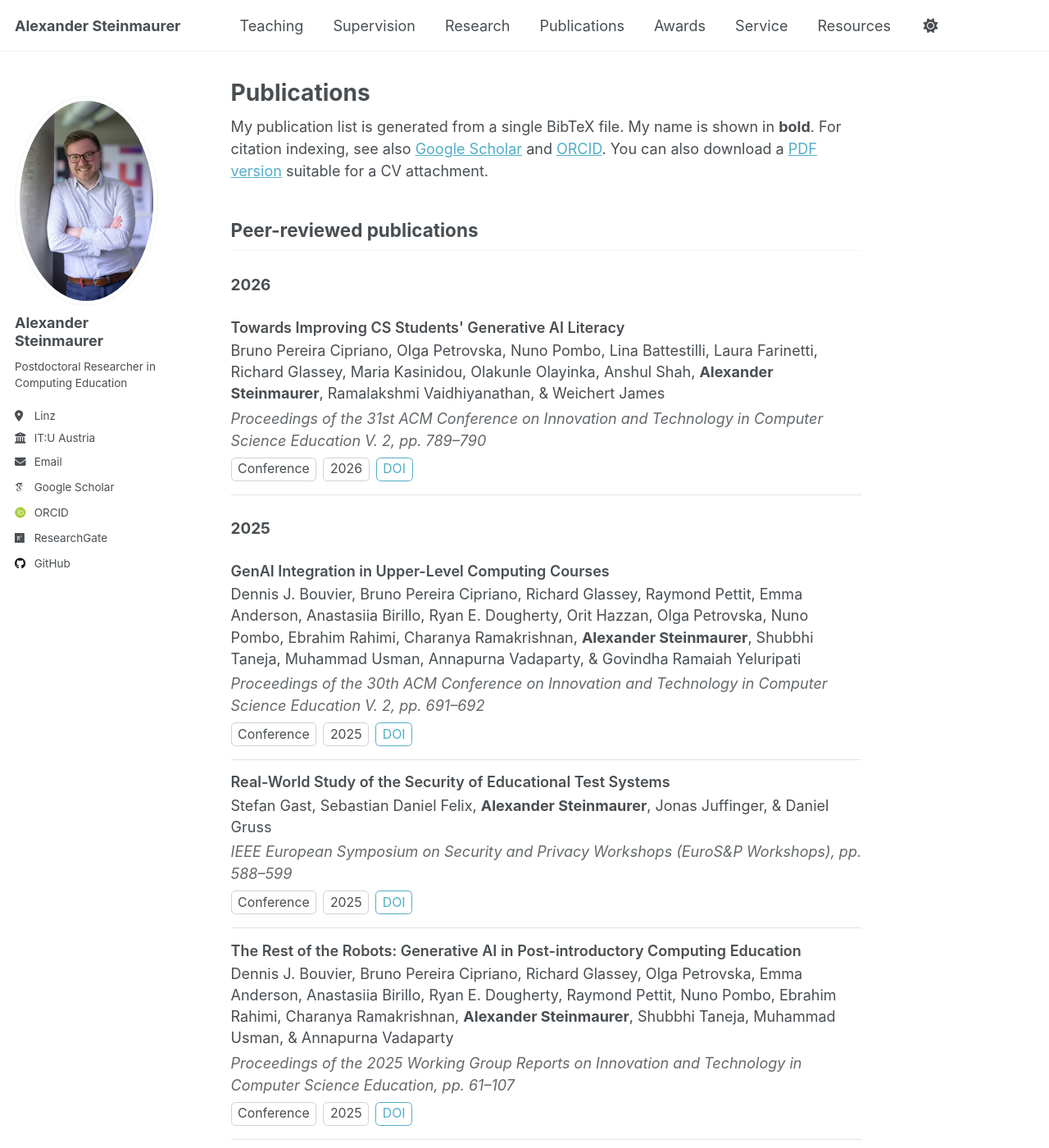
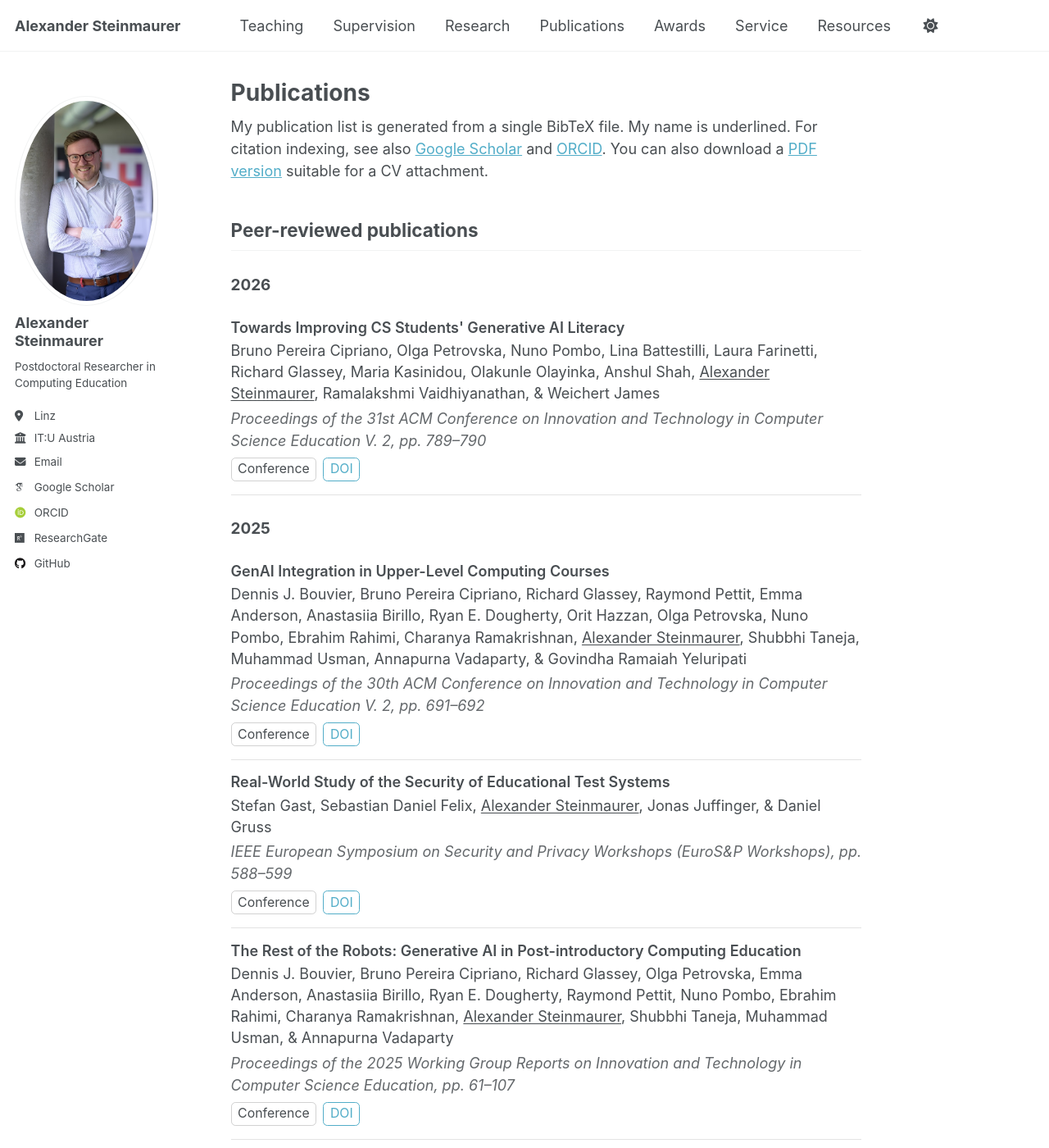
Before and after one commit to xstone93/xstone93.github.io, a Jekyll site: the page built from _pages/publications.md, in a window 1280 px wide and 1400 px high. Shown: the whole window at 82% size. Built offline with Jekyll 4.4.1, drawn with Linux system fonts in a browser that asks for light colours; some web fonts are replaced; a script that is not in the unit is left out; some of the changed text lies outside the part shown.

Commit message:
Refine publication author and note display

```diff
--- a/_includes/publications-generated.html
+++ b/_includes/publications-generated.html
@@ -5,239 +5,216 @@
   <h3 class="publication-year">2026</h3>
 <article class="publication-item">
   <div class="publication-title">Towards Improving CS Students&#x27; Generative AI Literacy</div>
-  <div class="publication-authors">Bruno Pereira Cipriano, Olga Petrovska, Nuno Pombo, Lina Battestilli, Laura Farinetti, Richard Glassey, Maria Kasinidou, Olakunle Olayinka, Anshul Shah, <strong>Alexander Steinmaurer</strong>, Ramalakshmi Vaidhiyanathan, &amp; Weichert James</div>
+  <div class="publication-authors">Bruno Pereira Cipriano, Olga Petrovska, Nuno Pombo, Lina Battestilli, Laura Farinetti, Richard Glassey, Maria Kasinidou, Olakunle Olayinka, Anshul Shah, <span class="publication-own-name">Alexander Steinmaurer</span>, Ramalakshmi Vaidhiyanathan, &amp; Weichert James</div>
   <div class="publication-venue">Proceedings of the 31st ACM Conference on Innovation and Technology in Computer Science Education V. 2, pp. 789–790</div>
   <div class="publication-footer">
     <span class="publication-type">Conference</span>
-    <span class="publication-year-inline">2026</span>
     <span class="publication-links"><a class="pub-link" href="https://doi.org/10.1145/3803401.3812055">DOI</a></span>
   </div>
 </article>
   <h3 class="publication-year">2025</h3>
 <article class="publication-item">
   <div class="publication-title">GenAI Integration in Upper-Level Computing Courses</div>
-  <div class="publication-authors">Dennis J. Bouvier, Bruno Pereira Cipriano, Richard Glassey, Raymond Pettit, Emma Anderson, Anastasiia Birillo, Ryan E. Dougherty, Orit Hazzan, Olga Petrovska, Nuno Pombo, Ebrahim Rahimi, Charanya Ramakrishnan, <strong>Alexander Steinmaurer</strong>, Shubbhi Taneja, Muhammad Usman, Annapurna Vadaparty, &amp; Govindha Ramaiah Yeluripati</div>
+  <div class="publication-authors">Dennis J. Bouvier, Bruno Pereira Cipriano, Richard Glassey, Raymond Pettit, Emma Anderson, Anastasiia Birillo, Ryan E. Dougherty, Orit Hazzan, Olga Petrovska, Nuno Pombo, Ebrahim Rahimi, Charanya Ramakrishnan, <span class="publication-own-name">Alexander Steinmaurer</span>, Shubbhi Taneja, Muhammad Usman, Annapurna Vadaparty, &amp; Govindha Ramaiah Yeluripati</div>
   <div class="publication-venue">Proceedings of the 30th ACM Conference on Innovation and Technology in Computer Science Education V. 2, pp. 691–692</div>
   <div class="publication-footer">
     <span class="publication-type">Conference</span>
-    <span class="publication-year-inline">2025</span>
     <span class="publication-links"><a class="pub-link" href="https://doi.org/10.1145/3724389.3731276">DOI</a></span>
   </div>
 </article>
 <article class="publication-item">
   <div class="publication-title">Real-World Study of the Security of Educational Test Systems</div>
-  <div class="publication-authors">Stefan Gast, Sebastian Daniel Felix, <strong>Alexander Steinmaurer</strong>, Jonas Juffinger, &amp; Daniel Gruss</div>
+  <div class="publication-authors">Stefan Gast, Sebastian Daniel Felix, <span class="publication-own-name">Alexander Steinmaurer</span>, Jonas Juffinger, &amp; Daniel Gruss</div>
   <div class="publication-venue">IEEE European Symposium on Security and Privacy Workshops (EuroS&amp;P Workshops), pp. 588–599</div>
   <div class="publication-footer">
     <span class="publication-type">Conference</span>
-    <span class="publication-year-inline">2025</span>
     <span class="publication-links"><a class="pub-link" href="https://doi.org/10.1109/EUROSPW67616.2025.00074">DOI</a></span>
   </div>
 </article>
 <article class="publication-item">
   <div class="publication-title">The Rest of the Robots: Generative AI in Post-introductory Computing Education</div>
-  <div class="publication-authors">Dennis J. Bouvier, Bruno Pereira Cipriano, Richard Glassey, Olga Petrovska, Emma Anderson, Anastasiia Birillo, Ryan E. Dougherty, Raymond Pettit, Nuno Pombo, Ebrahim Rahimi, Charanya Ramakrishnan, <strong>Alexander Steinmaurer</strong>, Shubbhi Taneja, Muhammad Usman, &amp; Annapurna Vadaparty</div>
+  <div class="publication-authors">Dennis J. Bouvier, Bruno Pereira Cipriano, Richard Glassey, Olga Petrovska, Emma Anderson, Anastasiia Birillo, Ryan E. Dougherty, Raymond Pettit, Nuno Pombo, Ebrahim Rahimi, Charanya Ramakrishnan, <span class="publication-own-name">Alexander Steinmaurer</span>, Shubbhi Taneja, Muhammad Usman, &amp; Annapurna Vadaparty</div>
   <div class="publication-venue">Proceedings of the 2025 Working Group Reports on Innovation and Technology in Computer Science Education, pp. 61–107</div>
   <div class="publication-footer">
     <span class="publication-type">Conference</span>
-    <span class="publication-year-inline">2025</span>
     <span class="publication-links"><a class="pub-link" href="https://doi.org/10.1145/3760545.3783970">DOI</a></span>
   </div>
 </article>
 <article class="publication-item">
   <div class="publication-title">To Complete or Not to Complete: Prediction and Classification of Dropouts in a CS1 Course</div>
-  <div class="publication-authors">Florian Schnedlitz, David Kerschbaumer, <strong>Alexander Steinmaurer</strong>, David Lowe, &amp; Christian Gütl</div>
+  <div class="publication-authors">Florian Schnedlitz, David Kerschbaumer, <span class="publication-own-name">Alexander Steinmaurer</span>, David Lowe, &amp; Christian Gütl</div>
   <div class="publication-venue">IEEE Global Engineering Education Conference (EDUCON), pp. 1–7</div>
   <div class="publication-footer">
     <span class="publication-type">Conference</span>
-    <span class="publication-year-inline">2025</span>
     <span class="publication-links"><a class="pub-link" href="https://doi.org/10.1109/EDUCON62633.2025.11016432">DOI</a></span>
   </div>
 </article>
   <h3 class="publication-year">2024</h3>
 <article class="publication-item">
   <div class="publication-title">Conversational Agents, Virtual Worlds, and Beyond: A Review of Large Language Models Enabling Immersive Learning</div>
-  <div class="publication-authors">Andreas Pester, Ahmed Tammaa, Christian Gütl, <strong>Alexander Steinmaurer</strong>, &amp; Samir Abou El-Seoud</div>
+  <div class="publication-authors">Andreas Pester, Ahmed Tammaa, Christian Gütl, <span class="publication-own-name">Alexander Steinmaurer</span>, &amp; Samir Abou El-Seoud</div>
   <div class="publication-venue">IEEE Global Engineering Education Conference (EDUCON), pp. 1–6</div>
   <div class="publication-footer">
     <span class="publication-type">Conference</span>
-    <span class="publication-year-inline">2024</span>
     <span class="publication-links"><a class="pub-link" href="https://doi.org/10.1109/EDUCON60312.2024.10578895">DOI</a></span>
   </div>
 </article>
 <article class="publication-item">
   <div class="publication-title">Immersive Learning in History Education: Exploring the Capabilities of Virtual Avatars and Large Language Models</div>
-  <div class="publication-authors"><strong>Alexander Steinmaurer</strong>, Andreas Dengel, Mario Comanici, Josef Buchner, Josef Memminger, &amp; Christian Gütl</div>
+  <div class="publication-authors"><span class="publication-own-name">Alexander Steinmaurer</span>, Andreas Dengel, Mario Comanici, Josef Buchner, Josef Memminger, &amp; Christian Gütl</div>
   <div class="publication-venue">Immersive Learning Research Network - 10th International Conference on Immersive Learning, 2271, pp. 363–374</div>
   <div class="publication-footer">
     <span class="publication-type">Conference</span>
-    <span class="publication-year-inline">2024</span>
     <span class="publication-links"><a class="pub-link" href="https://doi.org/10.1007/978-3-031-80475-5_26">DOI</a></span>
   </div>
 </article>
 <article class="publication-item">
   <div class="publication-title">Iterative Student Program Planning using Transformer-Driven Feedback</div>
-  <div class="publication-authors">Elijah Rivera, <strong>Alexander Steinmaurer</strong>, Kathi Fisler, &amp; Shriram Krishnamurthi</div>
+  <div class="publication-authors">Elijah Rivera, <span class="publication-own-name">Alexander Steinmaurer</span>, Kathi Fisler, &amp; Shriram Krishnamurthi</div>
   <div class="publication-venue">Proceedings of the 2024 ACM Conference on Innovation and Technology in Computer Science Education V. 1</div>
   <div class="publication-footer">
     <span class="publication-type">Conference</span>
-    <span class="publication-year-inline">2024</span>
     <span class="publication-links"><a class="pub-link" href="https://doi.org/10.1145/3649217.3653607">DOI</a></span>
   </div>
 </article>
   <h3 class="publication-year">2023</h3>
 <article class="publication-item">
   <div class="publication-title">Analyzing Social Networks and Learning Content on a Discussion Forum of an Introductory Programming MOOC in Higher Education</div>
-  <div class="publication-authors"><strong>Alexander Steinmaurer</strong>, Ratko Savic, Johannes Krugel, &amp; Christian Gütl</div>
+  <div class="publication-authors"><span class="publication-own-name">Alexander Steinmaurer</span>, Ratko Savic, Johannes Krugel, &amp; Christian Gütl</div>
   <div class="publication-venue">IEEE Learning with MOOCS, pp. 1–6</div>
   <div class="publication-footer">
     <span class="publication-type">Conference</span>
-    <span class="publication-year-inline">2023</span>
     <span class="publication-links"><a class="pub-link" href="https://doi.org/10.1109/LWMOOCS58322.2023.10305937">DOI</a></span>
   </div>
 </article>
 <article class="publication-item">
   <div class="publication-title">CPR Emergency Assistance Through Mixed Reality Communication</div>
-  <div class="publication-authors">Manuel Rebol, <strong>Alexander Steinmaurer</strong>, Florian Gamillscheg, Krzysztof Pietroszek, Christian Gütl, Claudia Ranniger, Colton Hood, Adam Rutenberg, &amp; Neal Sikka</div>
+  <div class="publication-authors">Manuel Rebol, <span class="publication-own-name">Alexander Steinmaurer</span>, Florian Gamillscheg, Krzysztof Pietroszek, Christian Gütl, Claudia Ranniger, Colton Hood, Adam Rutenberg, &amp; Neal Sikka</div>
   <div class="publication-venue">Augmented Intelligence and Intelligent Tutoring Systems, 13891, pp. 415–429</div>
   <div class="publication-footer">
     <span class="publication-type">Conference</span>
-    <span class="publication-year-inline">2023</span>
     <span class="publication-links"><a class="pub-link" href="https://doi.org/10.1007/978-3-031-32883-1_38">DOI</a></span>
   </div>
 </article>
 <article class="publication-item">
   <div class="publication-title">Research Agenda 2030: The Great Questions of Immersive Learning Research</div>
-  <div class="publication-authors">Andreas Dengel, <strong>Alexander Steinmaurer</strong>, Lea Marie Müller, Melanie Platz, Minjuan Wang, Christian Gütl, Andreas Pester, &amp; Leonel Morgado</div>
+  <div class="publication-authors">Andreas Dengel, <span class="publication-own-name">Alexander Steinmaurer</span>, Lea Marie Müller, Melanie Platz, Minjuan Wang, Christian Gütl, Andreas Pester, &amp; Leonel Morgado</div>
   <div class="publication-venue">Immersive Learning Research Network - 9th International Conference, 1904, pp. 161–172</div>
   <div class="publication-footer">
     <span class="publication-type">Conference</span>
-    <span class="publication-year-inline">2023</span>
     <span class="publication-links"><a class="pub-link" href="https://doi.org/10.1007/978-3-031-47328-9_12">DOI</a></span>
   </div>
 </article>
   <h3 class="publication-year">2022</h3>
 <article class="publication-item">
   <div class="publication-title">Analyzing Behavioral Patterns in an Introductory Programming MOOC at University Level</div>
-  <div class="publication-authors"><strong>Alexander Steinmaurer</strong>, Christoph Schatz, Johannes Krugel, &amp; Christian Gütl</div>
+  <div class="publication-authors"><span class="publication-own-name">Alexander Steinmaurer</span>, Christoph Schatz, Johannes Krugel, &amp; Christian Gütl</div>
   <div class="publication-venue">IEEE Learning with MOOCS, pp. 114–119</div>
   <div class="publication-footer">
     <span class="publication-type">Conference</span>
-    <span class="publication-year-inline">2022</span>
     <span class="publication-links"><a class="pub-link" href="https://doi.org/10.1109/LWMOOCS53067.2022.9927886">DOI</a></span>
   </div>
 </article>
 <article class="publication-item">
   <div class="publication-title">Developing and Evaluating a Multiplayer Game Mode in a Programming Learning Environment</div>
-  <div class="publication-authors"><strong>Alexander Steinmaurer</strong>, David Eckhard, Julius Dreveny, &amp; Christian Gütl</div>
+  <div class="publication-authors"><span class="publication-own-name">Alexander Steinmaurer</span>, David Eckhard, Julius Dreveny, &amp; Christian Gütl</div>
   <div class="publication-venue">8th International Conference of the Immersive Learning Research Network, pp. 1–8</div>
   <div class="publication-footer">
     <span class="publication-type">Conference</span>
-    <span class="publication-year-inline">2022</span>
     <span class="publication-links"><a class="pub-link" href="https://doi.org/10.23919/ILRN55037.2022.9815973">DOI</a></span>
   </div>
 </article>
 <article class="publication-item">
   <div class="publication-title">Implementation and Experiences of a Flipped Lecture Hall - A Fully Online Introductory Programming Course</div>
-  <div class="publication-authors"><strong>Alexander Steinmaurer</strong> &amp; Christian Gütl</div>
+  <div class="publication-authors"><span class="publication-own-name">Alexander Steinmaurer</span> &amp; Christian Gütl</div>
   <div class="publication-venue">Learning in the Age of Digital and Green Transition, 633, pp. 832–843</div>
   <div class="publication-footer">
     <span class="publication-type">Conference</span>
-    <span class="publication-year-inline">2022</span>
     <span class="publication-links"><a class="pub-link" href="https://doi.org/10.1007/978-3-031-26876-2_79">DOI</a></span>
   </div>
 </article>
 <article class="publication-item">
   <div class="publication-title">Learning Security Awareness in Email Communication Using a Platform for Digital Skill Teaching</div>
-  <div class="publication-authors"><strong>Alexander Steinmaurer</strong>, Azra Bajramovic, Daniel Pollhammer, &amp; Christian Gütl</div>
+  <div class="publication-authors"><span class="publication-own-name">Alexander Steinmaurer</span>, Azra Bajramovic, Daniel Pollhammer, &amp; Christian Gütl</div>
   <div class="publication-venue">IEEE International Conference on Teaching, Assessment and Learning for Engineering (TALE), pp. 38–45</div>
   <div class="publication-footer">
     <span class="publication-type">Conference</span>
-    <span class="publication-year-inline">2022</span>
     <span class="publication-links"><a class="pub-link" href="https://doi.org/10.1109/TALE54877.2022.00015">DOI</a></span>
   </div>
 </article>
 <article class="publication-item">
   <div class="publication-title">Work-in-Progress-Volumetric Communication for Remote Assistance Giving Cardiopulmonary Resuscitation</div>
-  <div class="publication-authors">Manuel Rebol, Krzysztof Pietroszek, Claudia Ranniger, Colton Hood, Adam Rutenberg, Neal Sikka, <strong>Alexander Steinmaurer</strong>, &amp; Christian Gütl</div>
+  <div class="publication-authors">Manuel Rebol, Krzysztof Pietroszek, Claudia Ranniger, Colton Hood, Adam Rutenberg, Neal Sikka, <span class="publication-own-name">Alexander Steinmaurer</span>, &amp; Christian Gütl</div>
   <div class="publication-venue">8th International Conference of the Immersive Learning Research Network, pp. 1–3</div>
   <div class="publication-footer">
     <span class="publication-type">Conference</span>
-    <span class="publication-year-inline">2022</span>
     <span class="publication-links"><a class="pub-link" href="https://doi.org/10.23919/ILRN55037.2022.9815989">DOI</a></span>
   </div>
 </article>
   <h3 class="publication-year">2021</h3>
 <article class="publication-item">
   <div class="publication-title">Beyond Gaming: The Potential of Twitch for Online Learning and Teaching</div>
-  <div class="publication-authors">Johanna Pirker, <strong>Alexander Steinmaurer</strong>, &amp; Aleksandar Karakas</div>
+  <div class="publication-authors">Johanna Pirker, <span class="publication-own-name">Alexander Steinmaurer</span>, &amp; Aleksandar Karakas</div>
   <div class="publication-venue">Proceedings of the 26th ACM Conference on Innovation and Technology in Computer Science Education V. 1, pp. 74–80</div>
   <div class="publication-footer">
     <span class="publication-type">Conference</span>
-    <span class="publication-year-inline">2021</span>
     <span class="publication-links"><a class="pub-link" href="https://doi.org/10.1145/3430665.3456324">DOI</a></span>
   </div>
 </article>
 <article class="publication-item">
   <div class="publication-title">Designing and Developing a Learning Analytics Platform for the Coding Learning Game sCool</div>
-  <div class="publication-authors"><strong>Alexander Steinmaurer</strong>, Anil Kumar Tilanthe, &amp; Christian Gütl</div>
+  <div class="publication-authors"><span class="publication-own-name">Alexander Steinmaurer</span>, Anil Kumar Tilanthe, &amp; Christian Gütl</div>
   <div class="publication-venue">New Realities, Mobile Systems and Applications, 411, pp. 547–558</div>
   <div class="publication-footer">
     <span class="publication-type">Conference</span>
-    <span class="publication-year-inline">2021</span>
     <span class="publication-links"><a class="pub-link" href="https://doi.org/10.1007/978-3-030-96296-8_49">DOI</a></span>
   </div>
 </article>
 <article class="publication-item">
   <div class="publication-title">Engagement in In-Game Questionnaires - Perspectives from Users and Experts</div>
-  <div class="publication-authors"><strong>Alexander Steinmaurer</strong>, Martin Sackl, &amp; Christian Gütl</div>
+  <div class="publication-authors"><span class="publication-own-name">Alexander Steinmaurer</span>, Martin Sackl, &amp; Christian Gütl</div>
   <div class="publication-venue">7th International Conference of the Immersive Learning Research Network, pp. 1–7</div>
   <div class="publication-footer">
     <span class="publication-type">Conference</span>
-    <span class="publication-year-inline">2021</span>
     <span class="publication-links"><a class="pub-link" href="https://doi.org/10.23919/ILRN52045.2021.9459373">DOI</a></span>
   </div>
 </article>
   <h3 class="publication-year">2020</h3>
 <article class="publication-item">
   <div class="publication-title">Immersively Learning Object Oriented Programming Concepts With sCool</div>
-  <div class="publication-authors">Chanelle Kaith Mosquera, <strong>Alexander Steinmaurer</strong>, Christian Eckhardt, &amp; Christian Guetl</div>
+  <div class="publication-authors">Chanelle Kaith Mosquera, <span class="publication-own-name">Alexander Steinmaurer</span>, Christian Eckhardt, &amp; Christian Guetl</div>
   <div class="publication-venue">6th International Conference of the Immersive Learning Research Network, pp. 124–131</div>
   <div class="publication-footer">
     <span class="publication-type">Conference</span>
-    <span class="publication-year-inline">2020</span>
     <span class="publication-links"><a class="pub-link" href="https://doi.org/10.23919/ILRN47897.2020.9155144">DOI</a></span>
   </div>
 </article>
 <article class="publication-item">
   <div class="publication-title">sCool: Impact on Human-Computer Interface Improvements on Learner Experience in a Game-Based Learning Platform</div>
-  <div class="publication-authors">Martin Sackl, <strong>Alexander Steinmaurer</strong>, Christopher Cheong, France Cheong, Justin Filippou, &amp; Christian Gütl</div>
+  <div class="publication-authors">Martin Sackl, <span class="publication-own-name">Alexander Steinmaurer</span>, Christopher Cheong, France Cheong, Justin Filippou, &amp; Christian Gütl</div>
   <div class="publication-venue">Educating Engineers for Future Industrial Revolutions, 1328, pp. 439–451</div>
   <div class="publication-footer">
     <span class="publication-type">Conference</span>
-    <span class="publication-year-inline">2020</span>
     <span class="publication-links"><a class="pub-link" href="https://doi.org/10.1007/978-3-030-68198-2_41">DOI</a></span>
   </div>
 </article>
   <h3 class="publication-year">2019</h3>
 <article class="publication-item">
   <div class="publication-title">sCool - Game-Based Learning in Computer Science Class: A Case Study in Secondary Education</div>
-  <div class="publication-authors"><strong>Alexander Steinmaurer</strong>, Johanna Pirker, &amp; Christian Gütl</div>
+  <div class="publication-authors"><span class="publication-own-name">Alexander Steinmaurer</span>, Johanna Pirker, &amp; Christian Gütl</div>
   <div class="publication-venue">International Journal of Engineering Pedagogy, 9(2), pp. 35–50</div>
   <div class="publication-footer">
     <span class="publication-type">Journal</span>
-    <span class="publication-year-inline">2019</span>
     <span class="publication-links"><a class="pub-link" href="https://doi.org/10.3991/ijep.v9i2.9942">DOI</a></span>
   </div>
 </article>
   <h3 class="publication-year">2018</h3>
 <article class="publication-item">
   <div class="publication-title">sCool - Game Based Learning in STEM Education: A Case Study in Secondary Education</div>
-  <div class="publication-authors"><strong>Alexander Steinmaurer</strong>, Johanna Pirker, &amp; Christian Gütl</div>
+  <div class="publication-authors"><span class="publication-own-name">Alexander Steinmaurer</span>, Johanna Pirker, &amp; Christian Gütl</div>
   <div class="publication-venue">The Challenges of the Digital Transformation in Education, 916, pp. 614–625</div>
   <div class="publication-footer">
     <span class="publication-type">Conference</span>
-    <span class="publication-year-inline">2018</span>
     <span class="publication-links"><a class="pub-link" href="https://doi.org/10.1007/978-3-030-11932-4_58">DOI</a></span>
   </div>
 </article>
@@ -247,21 +224,19 @@
   <h3 class="publication-year">2025</h3>
 <article class="publication-item">
   <div class="publication-title">Automated Feedback on Student-Generated UML and ER Diagrams Using Large Language Models</div>
-  <div class="publication-authors">Sebastian Gürtl, Gloria Schimetta, David Kerschbaumer, Michael Liut, &amp; <strong>Alexander Steinmaurer</strong></div>
+  <div class="publication-authors">Sebastian Gürtl, Gloria Schimetta, David Kerschbaumer, Michael Liut, &amp; <span class="publication-own-name">Alexander Steinmaurer</span></div>
   <div class="publication-venue">CoRR, abs/2507.23470</div>
   <div class="publication-footer">
     <span class="publication-type">Other</span>
-    <span class="publication-year-inline">2025</span>
     <span class="publication-links"><a class="pub-link" href="https://doi.org/10.48550/arXiv.2507.23470">DOI</a> <a class="pub-link" href="https://arxiv.org/abs/2507.23470">arXiv</a></span>
   </div>
 </article>
 <article class="publication-item">
   <div class="publication-title">DreamLLM-3D: Affective Dream Reliving using Large Language Model and 3D Generative AI</div>
-  <div class="publication-authors">Pinyao Liu, Keon Ju M. Lee, <strong>Alexander Steinmaurer</strong>, Claudia Picard-Deland, Michelle Carr, &amp; Alexandra Kitson</div>
+  <div class="publication-authors">Pinyao Liu, Keon Ju M. Lee, <span class="publication-own-name">Alexander Steinmaurer</span>, Claudia Picard-Deland, Michelle Carr, &amp; Alexandra Kitson</div>
   <div class="publication-venue">CoRR, abs/2503.16439</div>
   <div class="publication-footer">
     <span class="publication-type">Other</span>
-    <span class="publication-year-inline">2025</span>
     <span class="publication-links"><a class="pub-link" href="https://doi.org/10.48550/arXiv.2503.16439">DOI</a> <a class="pub-link" href="https://arxiv.org/abs/2503.16439">arXiv</a></span>
   </div>
 </article>
--- a/_pages/publications.md
+++ b/_pages/publications.md
@@ -4,7 +4,7 @@ permalink: /publications/
 author_profile: true
 ---
 
-My publication list is generated from a single BibTeX file. My name is shown in **bold**.
+My publication list is generated from a single BibTeX file. My name is underlined.
 For citation indexing, see also [Google Scholar](https://scholar.google.com/citations?user=vERJIRAAAAAJ&hl=en)
 and [ORCID](https://orcid.org/0000-0002-1760-2855).
 You can also download a [PDF version](/files/publications.pdf) suitable for a CV attachment.
@@ -18,7 +18,13 @@ You can also download a [PDF version](/files/publications.pdf) suitable for a CV
 }
 .publication-title { font-weight: 600; line-height: 1.35; }
 .publication-authors { margin-top: .18rem; line-height: 1.45; }
+.publication-own-name { text-decoration: underline; text-underline-offset: .12em; }
 .publication-venue { margin-top: .18rem; font-style: italic; opacity: .85; }
+.publication-note {
+  margin-top: .3rem;
+  font-weight: 600;
+  color: #9a3412;
+}
 .publication-footer {
   margin-top: .4rem;
   display: flex;
```
Also changed, not shown: other parts of _pages/publications.md (+1 -1 lines), scripts/build_publications.py (+5 -7 lines), scripts/build_publications_pdf.py (+13 -1 lines), 1 other file.
